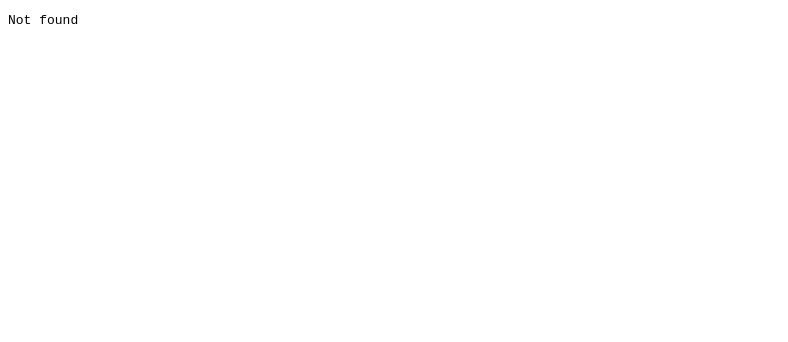
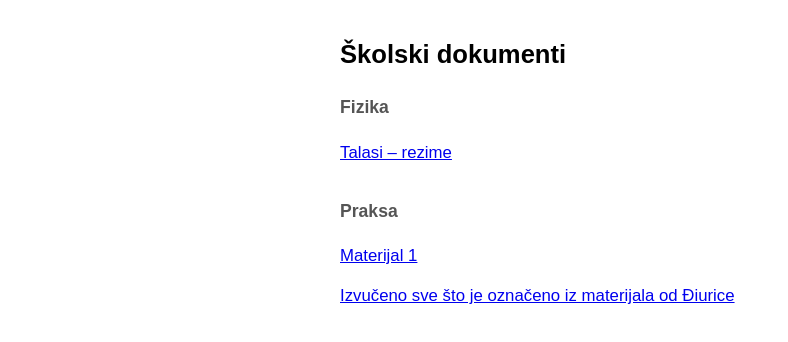
Before and after one commit to ddcuber2010/Skolske-materijale, a plain HTML site: page index.html in a window 1280 px wide. Shown: the whole page, without its empty margins (0-788 px from the left). Drawn offline with Linux system fonts and the light colour scheme.

Commit message:
Update index.html

```diff
--- a/index.html
+++ b/index.html
@@ -1,15 +1,24 @@
 <!DOCTYPE html>
 <html lang="sr">
 <head>
-    <meta charset="UTF-8">
-    <meta name="viewport" content="width=device-width, initial-scale=1.0">
-    <title>Dokument</title>
-    <style>
-        body, html { margin: 0; padding: 0; height: 100%; overflow: hidden; }
-        iframe { width: 100%; height: 100%; border: none; }
-    </style>
+  <meta charset="UTF-8">
+  <meta name="viewport" content="width=device-width, initial-scale=1.0">
+  <title>Školski dokumenti</title>
+  <style>
+    body { font-family: Arial, sans-serif; max-width: 600px; margin: 40px auto; padding: 0 16px; }
+    h1 { font-size: 1.6rem; }
+    h2 { font-size: 1.1rem; margin-top: 28px; color: #555; }
+    a { display: block; padding: 10px 0; font-size: 1.05rem; }
+  </style>
 </head>
 <body>
-    <iframe src="Izvuceno sve sto je obelezeno iz materijal od djurice.pdf"></iframe>
+  <h1>Školski dokumenti</h1>
+
+  <h2>Fizika</h2>
+  <a href="fizika/Talasi_1.pdf">Talasi – rezime</a>
+
+  <h2>Praksa</h2>
+  <a href="Praksa_A/Materijal_1.pdf">Materijal 1</a>
+  <a href="Izvuceno%20sve%20sto%20je%20obelezeno%20iz%20materijal%20od%20djurice.pdf">Izvučeno sve što je označeno iz materijala od Điurice</a>
 </body>
 </html>
```
